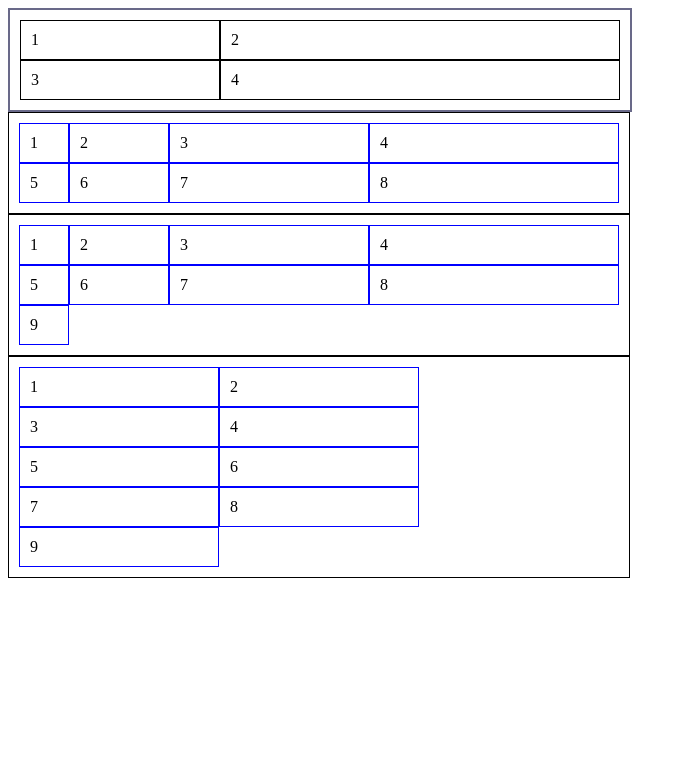
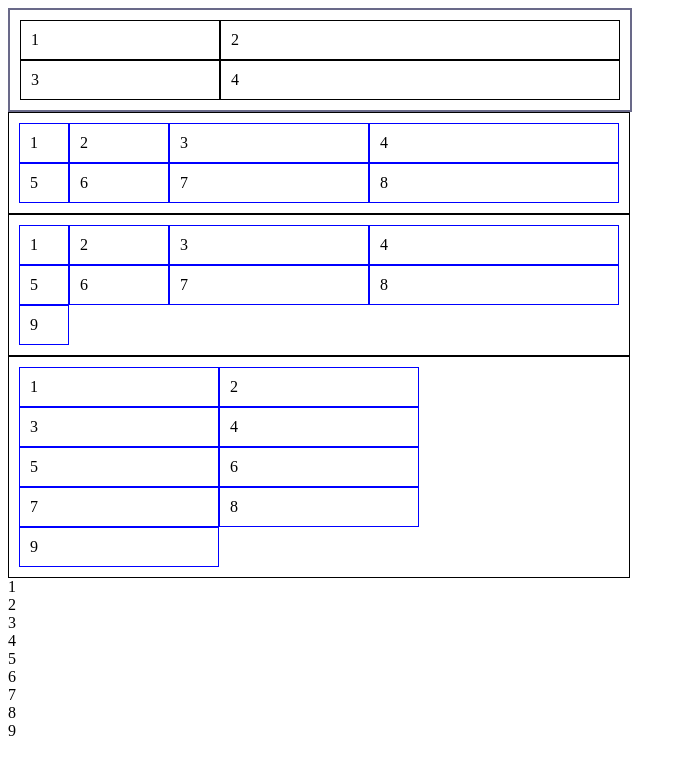
Before and after one commit to elizatim777/grid, a plain HTML site: page index.html in a window 1280 px wide. Shown: the whole page, without its empty margins (0-687 px from the left). Drawn offline with Linux system fonts and the light colour scheme.

Commit message:
chetvertoe

```diff
--- a/index.html
+++ b/index.html
@@ -48,5 +48,17 @@
     <div id="r2">8</div>
     <div id="r2">9</div>
     </div>
+
+    <div id="t1">
+	<div id="t2">1</div>
+	<div id="t2">2</div>
+	<div id="t2">3</div>
+	<div id="t2">4</div>
+    <div id="t2">5</div>
+    <div id="t2">6</div>
+    <div id="t2">7</div>
+    <div id="t2">8</div>
+    <div id="t2">9</div>
+    </div>
 </body>
 </html>
```
